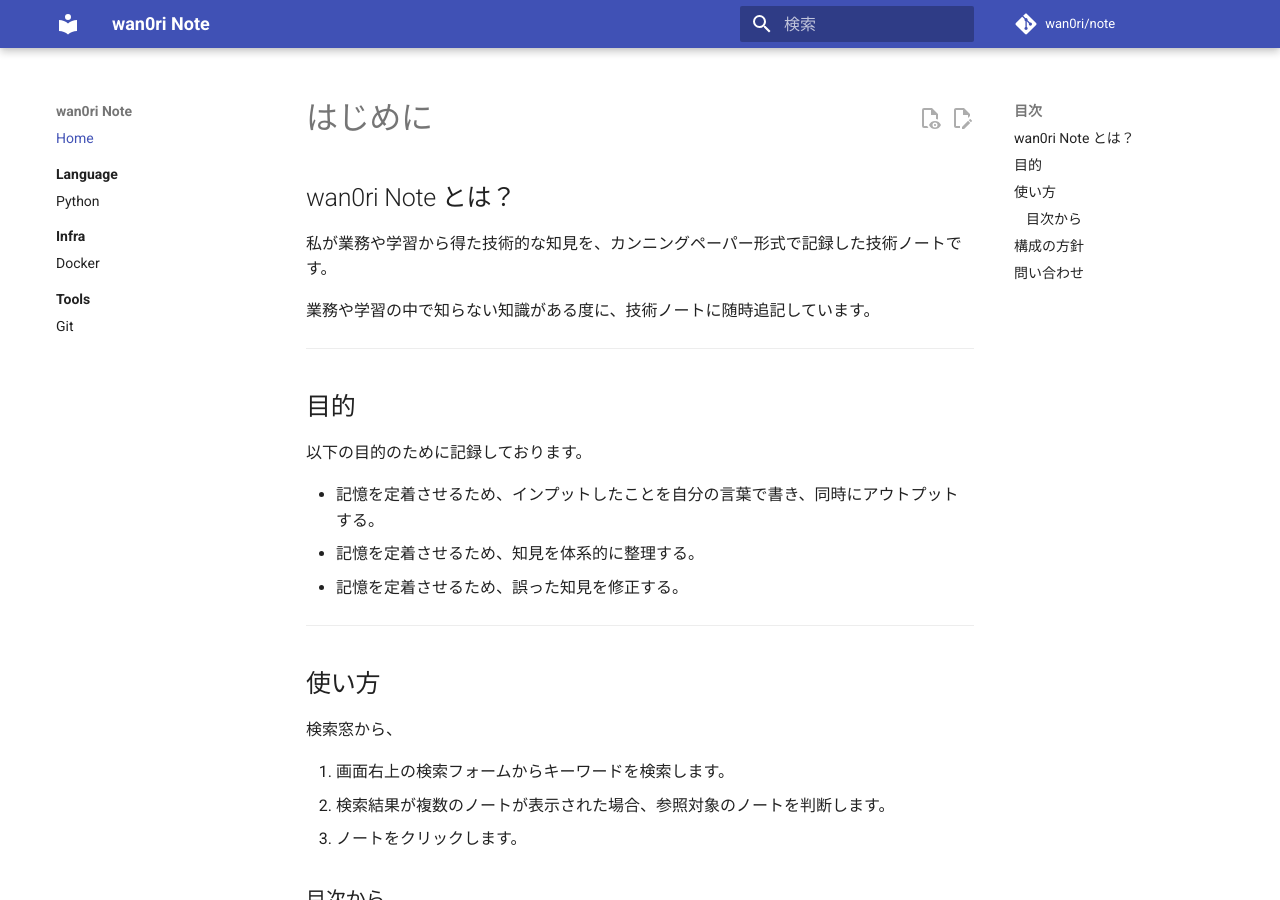
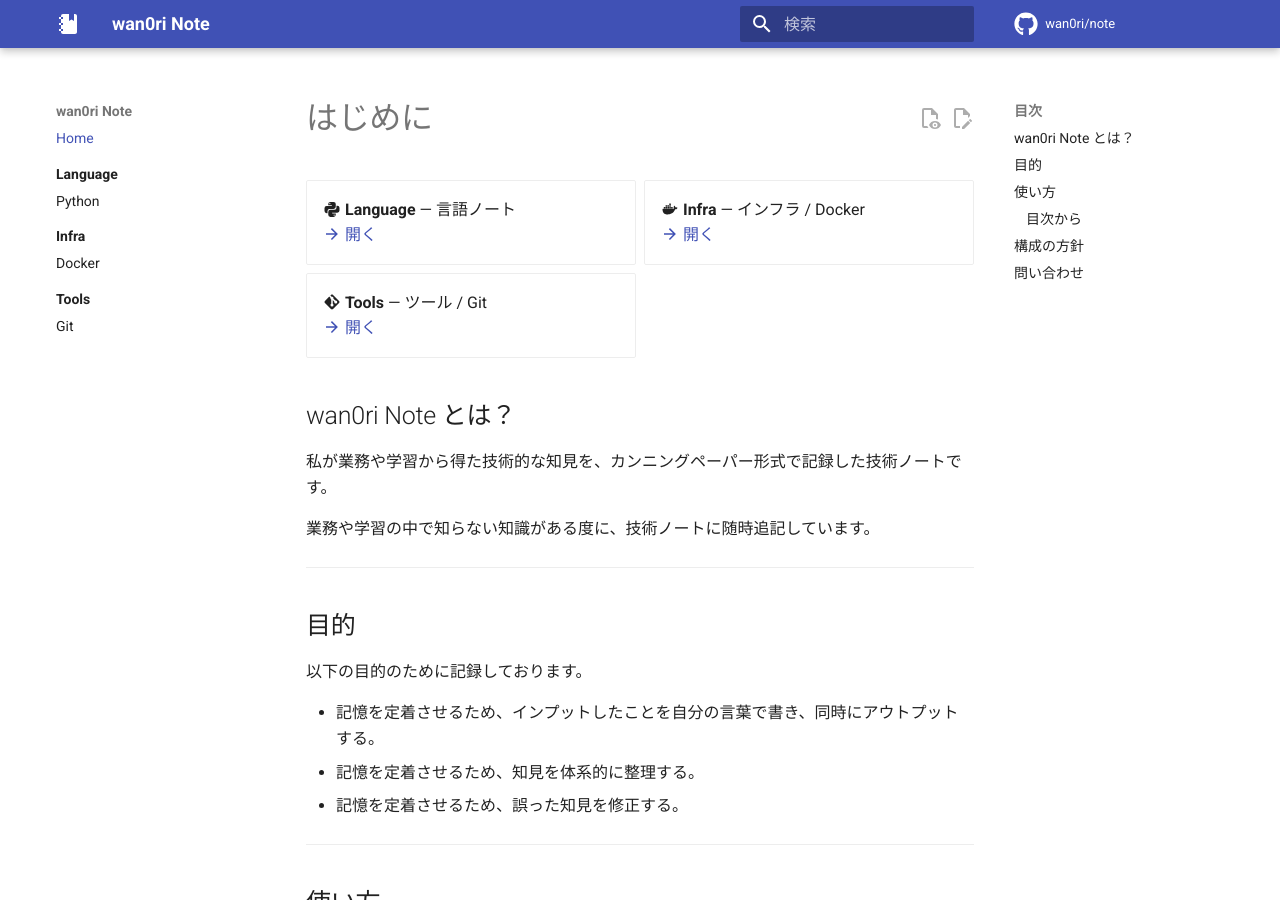
Before and after one commit to wan0ri/note, an MkDocs documentation site: the page built from docs/index.md, in a window 1280 px wide and 900 px high. Built offline with MkDocs 1.6.1 and Material for MkDocs 9.7.7, drawn with Linux system fonts in a browser that asks for light colours; comment, search, counter and statistics services are not loaded.

Commit message:
feat: add 404 error page and enhance mkdocs configuration with additional features

```diff
--- a/docs/index.md
+++ b/docs/index.md
@@ -1,4 +1,13 @@
 # はじめに
+
+<div class="grid cards" markdown>
+- :material-language-python: **Language** — 言語ノート
+  [:material-arrow-right: 開く](language/index.md)
+- :material-docker: **Infra** — インフラ / Docker
+  [:material-arrow-right: 開く](infra/index.md)
+- :material-git: **Tools** — ツール / Git
+  [:material-arrow-right: 開く](tools/index.md)
+</div>
 
 ## wan0ri Note とは？
 
--- a/mkdocs.yml
+++ b/mkdocs.yml
@@ -1,6 +1,7 @@
 site_name: wan0ri Note
 site_description: 個人用テックノート
 site_url: https://wan0ri.github.io/note/
+site_author: wan0ri
 
 theme:
   name: material
@@ -29,6 +30,9 @@ theme:
       toggle:
         icon: material/weather-night
         name: ダークモード
+  icon:
+    logo: material/notebook
+    repo: fontawesome/brands/github
 
 repo_url: https://github.com/wan0ri/note
 repo_name: wan0ri/note
@@ -69,6 +73,11 @@ extra:
     - icon: material/github
       link: https://github.com/wan0ri
       name: GitHub
+  consent:
+    actions:
+      - accept
+      - manage
+    description: 本サイトでは利便性向上のため設定を保存します。
 
 extra_css:
   - stylesheets/extra.css
```
Also changed, not shown: docs/404.md (added, +13 -0 lines), .markdownlint.json (added), 1 other file.
